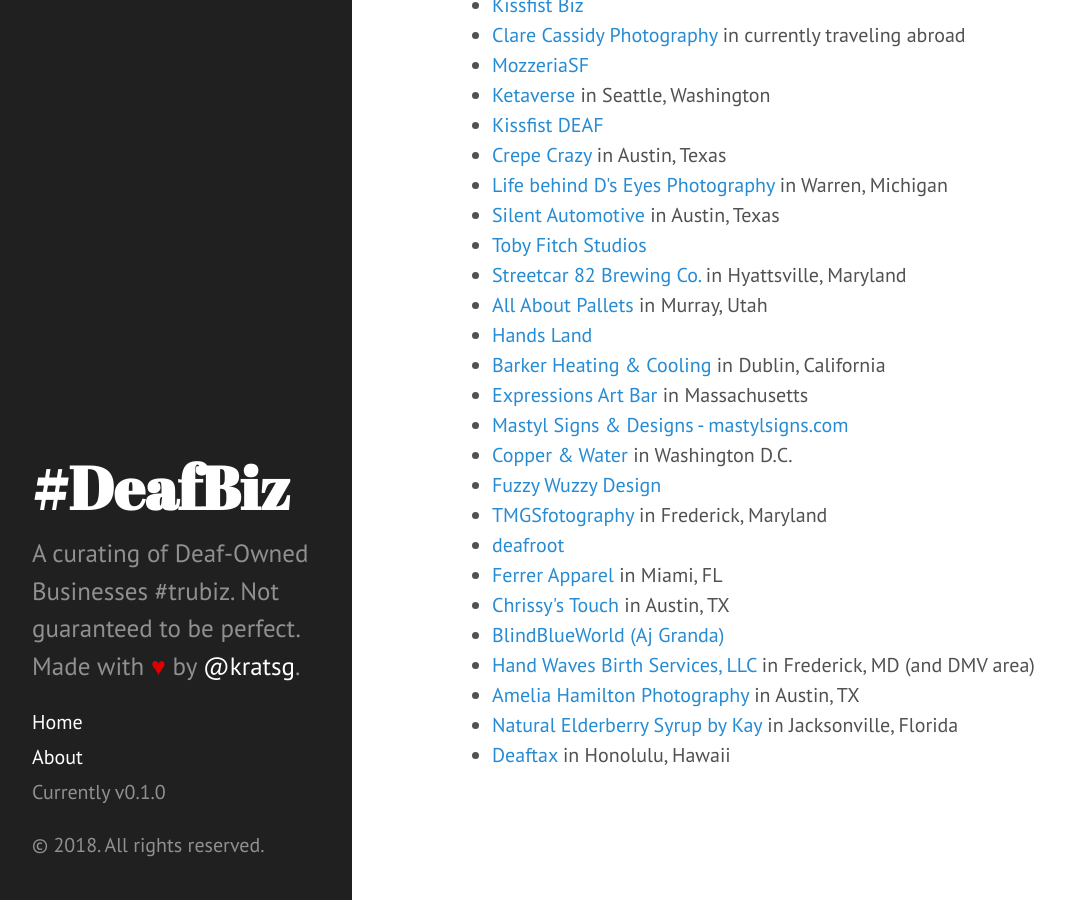
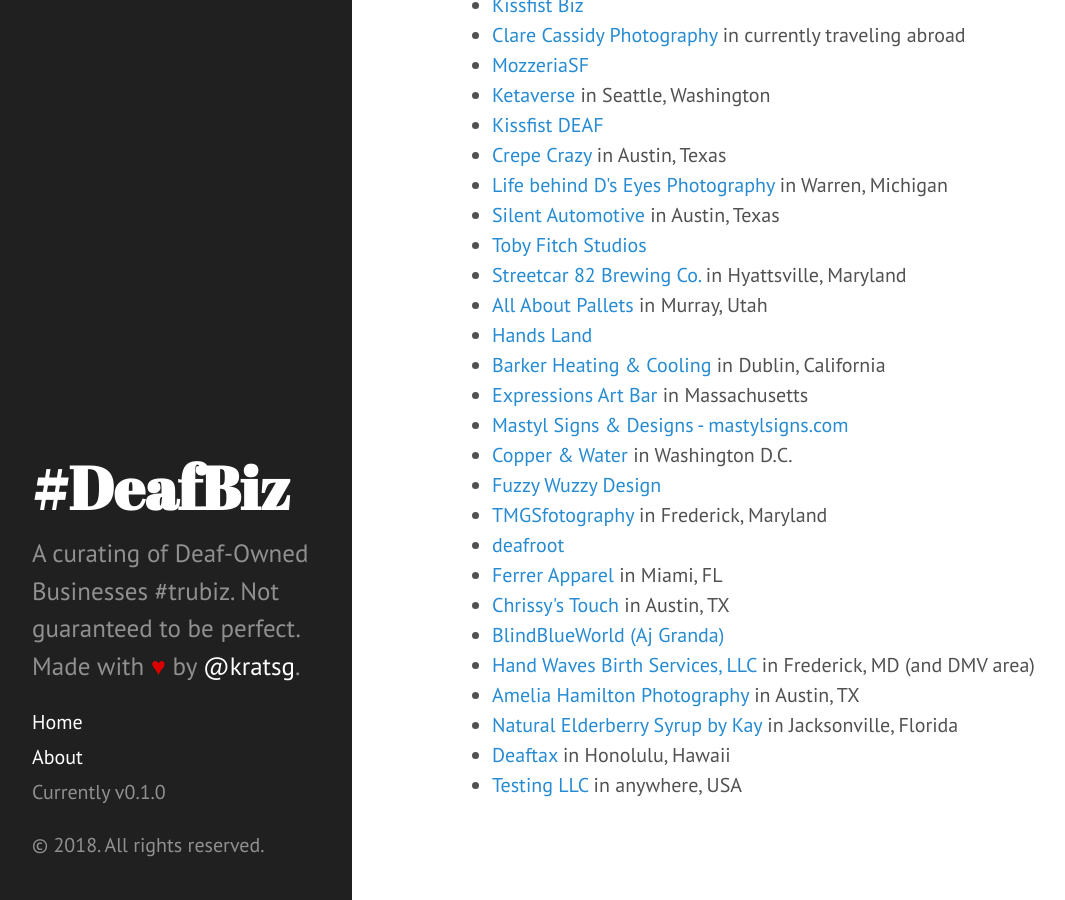
Before and after one commit to kratsg/deaf-owned-businesses, a Jekyll site: the page built from index.html, in a window 1280 px wide and 900 px high, scrolled down 1182 px. Shown: the whole window, without its empty margins (8-1073 px from the left). Built offline with Jekyll 4.4.1, drawn with Linux system fonts in a browser that asks for light colours; the list of posts is cut into pages by our own code.

Commit message:
add new business

```diff
--- a/_data/businesses.yml
+++ b/_data/businesses.yml
@@ -230,3 +230,9 @@
 - location: 'Honolulu, Hawaii'
   name: Deaftax
   url: https://www.Deaftax.com
+
+- category: internet
+  comments: null
+  location: anywhere, USA
+  name: Testing LLC
+  url: https://giordonstark.com
```
